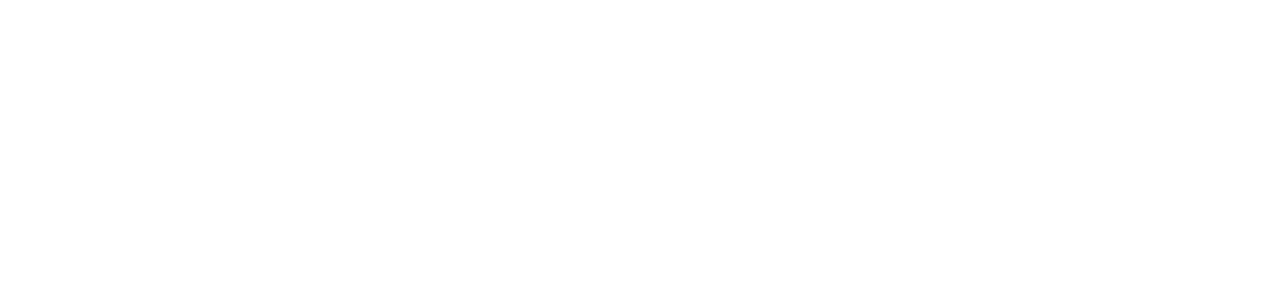
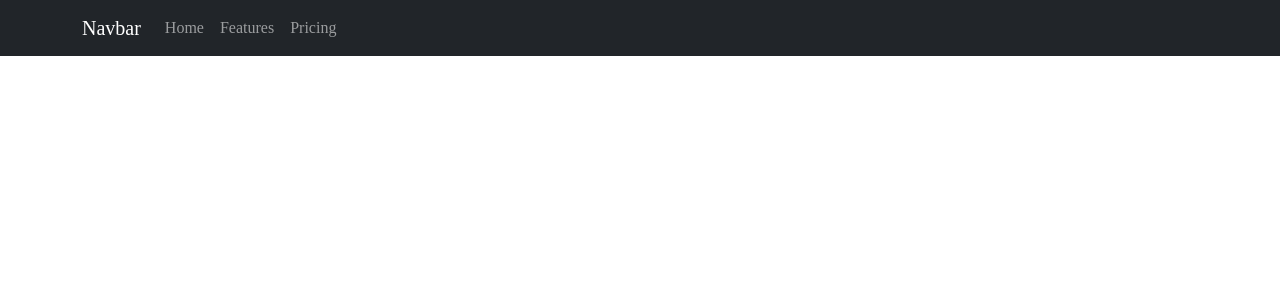
Before and after one commit to whddnjs1715/CreateWebsite, a React (Create React App) app: page / in a window 1280 px wide. Shown: the top 300 px of the page. Built offline with nearby package versions, Linux system fonts and the light colour scheme.

Commit message:
#2 bootstrap 설치_3

```diff
--- a/src/App.js
+++ b/src/App.js
@@ -1,7 +1,21 @@
 import './App.css';
+import { Button, Navbar, Container, Nav } from 'react-bootstrap';
 
 function App() {
-  return <div className="App"></div>;
+  return (
+    <div className="App">
+      <Navbar bg="dark" variant="dark">
+        <Container>
+          <Navbar.Brand href="#home">Navbar</Navbar.Brand>
+          <Nav className="me-auto">
+            <Nav.Link href="#home">Home</Nav.Link>
+            <Nav.Link href="#features">Features</Nav.Link>
+            <Nav.Link href="#pricing">Pricing</Nav.Link>
+          </Nav>
+        </Container>
+      </Navbar>
+    </div>
+  );
 }
 
 export default App;
```
